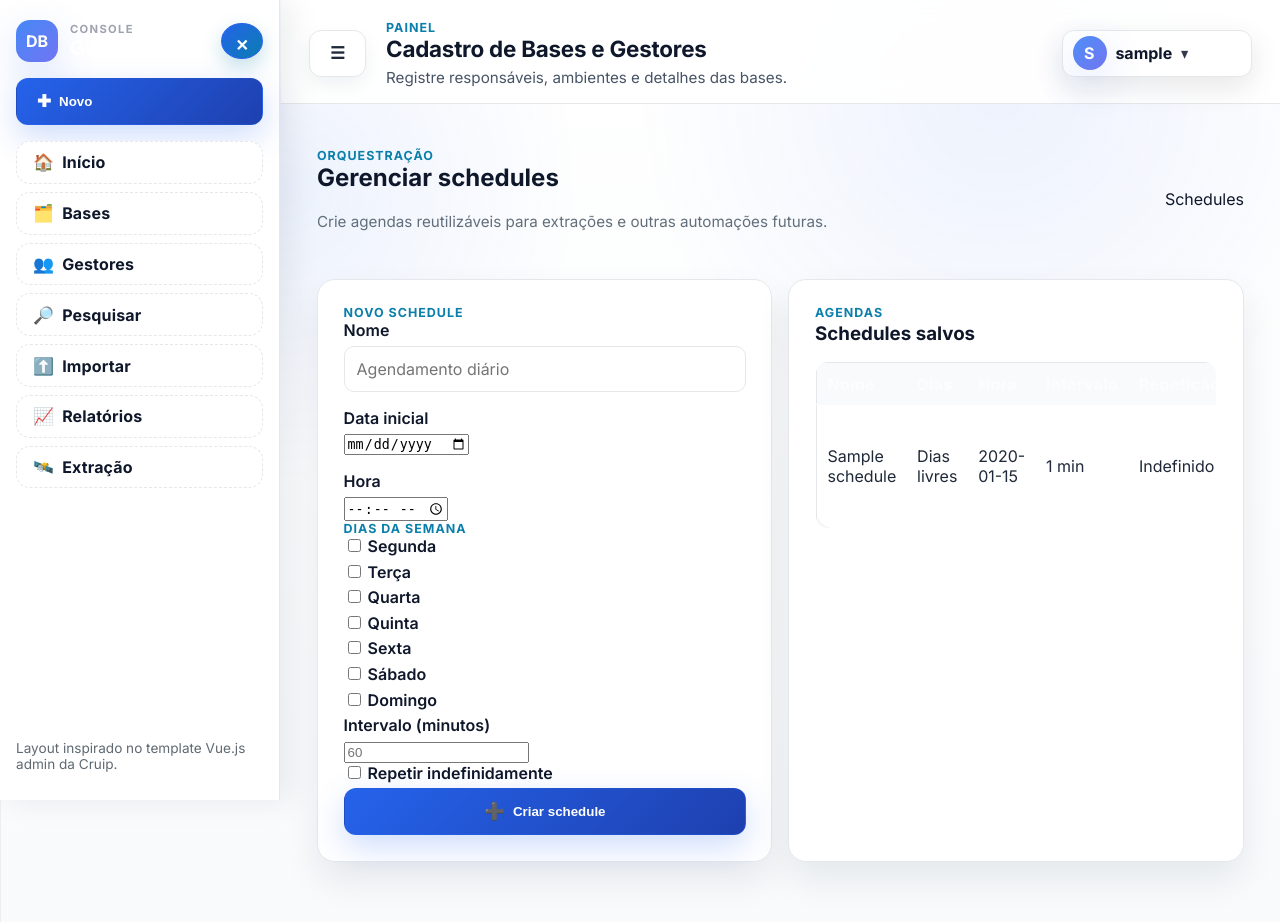
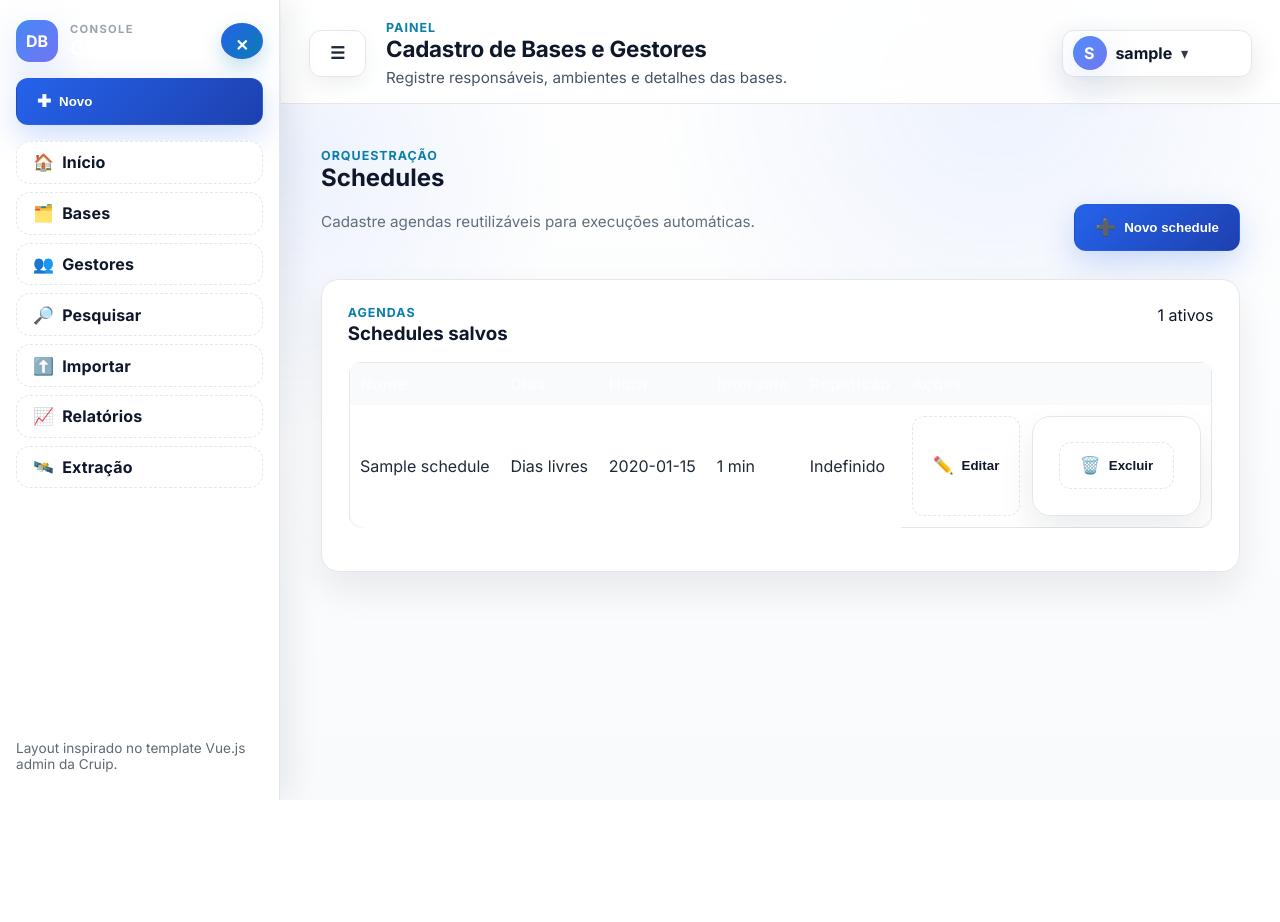
Before and after one commit to leandrojtv/Arquivos, a Flask app: page /schedules in a window 1280 px wide. After the commit the page ends 800 px from the top, so only its background shows below. Run offline with Flask 3, Linux system fonts and the light colour scheme; the visitor is signed in with stand-in values (Sample User, id 1); tables that the repository leaves empty hold one stand-in row (values such as "Sample post").

Commit message:
Redesign schedules page with modal creation

```diff
--- a/app.py
+++ b/app.py
@@ -2367,6 +2367,7 @@ def schedules():
                 "name": sched["name"],
                 "start_date": sched["start_date"],
                 "start_time": sched["start_time"],
+                "days_of_week": sched["days_of_week"],
                 "days_label": humanize_days(sched["days_of_week"]),
                 "interval": sched["interval_minutes"],
                 "repeat_forever": bool(sched["repeat_forever"]),
--- a/static/style.css
+++ b/static/style.css
@@ -582,6 +582,11 @@ table td.compact {
   gap: 1rem;
 }
 
+.grid-two.compact {
+  grid-template-columns: repeat(auto-fit, minmax(180px, 1fr));
+  gap: 0.75rem;
+}
+
 .grid-two.wide-left {
   grid-template-columns: minmax(320px, 1.35fr) minmax(260px, 1fr);
   align-items: start;
@@ -903,6 +908,12 @@ table td.compact {
   margin-bottom: 1rem;
 }
 
+.form-grid {
+  display: flex;
+  flex-direction: column;
+  gap: 1rem;
+}
+
 .button.full {
   width: 100%;
   justify-content: center;
@@ -914,6 +925,42 @@ table td.compact {
   justify-content: space-between;
   gap: 1rem;
   margin-bottom: 1.25rem;
+}
+
+.section-header.with-action {
+  align-items: flex-end;
+}
+
+.card-header.between {
+  display: flex;
+  align-items: flex-start;
+  justify-content: space-between;
+  gap: 1rem;
+}
+
+.chips {
+  display: flex;
+  flex-wrap: wrap;
+  gap: 0.5rem;
+}
+
+.chip-checkbox {
+  display: inline-flex;
+  align-items: center;
+  gap: 0.4rem;
+  padding: 0.45rem 0.65rem;
+  border-radius: 10px;
+  border: 1px solid var(--border);
+  background: var(--card-strong);
+}
+
+.chip-checkbox input {
+  accent-color: var(--primary);
+}
+
+.align-end {
+  display: flex;
+  align-items: flex-end;
 }
 
 .picker-field {
--- a/templates/schedules.html
+++ b/templates/schedules.html
@@ -2,67 +2,24 @@
 {% block title %}Schedules{% endblock %}
 {% block content %}
 <section class="form-section">
-  <div class="section-header">
+  <div class="section-header with-action">
     <div>
       <p class="eyebrow">Orquestração</p>
-      <h2>Gerenciar schedules</h2>
-      <p class="subtitle">Crie agendas reutilizáveis para extrações e outras automações futuras.</p>
+      <h2>Schedules</h2>
+      <p class="subtitle">Cadastre agendas reutilizáveis para execuções automáticas.</p>
     </div>
-    <div class="pill">Schedules</div>
-  </div>
-
-  <div class="grid-two">
-    <form action="{{ url_for('schedules') }}" method="post" class="card">
-      <p class="eyebrow">Novo schedule</p>
-      <label for="name">Nome</label>
-      <input type="text" name="name" id="name" value="{{ edit_schedule and edit_schedule['name'] or '' }}" placeholder="Agendamento diário" />
-
-      <div class="grid-two">
-        <div>
-          <label for="start_date">Data inicial</label>
-          <input type="date" name="start_date" id="start_date" value="{{ edit_schedule and edit_schedule['start_date'] or '' }}" />
-        </div>
-        <div>
-          <label for="start_time">Hora</label>
-          <input type="time" name="start_time" id="start_time" value="{{ edit_schedule and edit_schedule['start_time'] or '' }}" />
+    <div class="actions-inline">
+      <button type="button" class="button primary open-schedule" data-mode="create"><span class="icon">➕</span><span>Novo schedule</span></button>
     </div>
   </div>
 
-      <p class="eyebrow">Dias da semana</p>
-      <div class="chips">
-        {% set chosen = (edit_schedule and (edit_schedule['days_of_week'] or '') or '').split(',') %}
-        {% for code, label in days_options %}
-        <label class="chip-checkbox">
-          <input type="checkbox" name="days_of_week" value="{{ code }}" {% if code in chosen %}checked{% endif %} />
-          <span>{{ label }}</span>
-        </label>
-        {% endfor %}
-      </div>
-
-      <label for="interval_minutes">Intervalo (minutos)</label>
-      <input type="number" name="interval_minutes" id="interval_minutes" min="0" step="5" value="{{ edit_schedule and edit_schedule['interval_minutes'] or '' }}" placeholder="60" />
-      <label class="checkbox">
-        <input type="checkbox" name="repeat_forever" {% if edit_schedule and edit_schedule['repeat_forever'] %}checked{% endif %} />
-        <span>Repetir indefinidamente</span>
-      </label>
-
-      {% if edit_schedule %}
-      <input type="hidden" name="schedule_id" value="{{ edit_schedule['id'] }}" />
-      <div class="actions-inline">
-        <a class="button ghost" href="{{ url_for('schedules') }}"><span class="icon">↩</span><span>Cancelar edição</span></a>
-        <button type="submit" class="button"><span class="icon">💾</span><span>Atualizar</span></button>
-      </div>
-      {% else %}
-      <button type="submit" class="button full"><span class="icon">➕</span><span>Criar schedule</span></button>
-      {% endif %}
-    </form>
-
   <div class="card">
-      <div class="card-header">
+    <div class="card-header between">
       <div>
         <p class="eyebrow">Agendas</p>
         <h3>Schedules salvos</h3>
       </div>
+      <div class="pill">{{ schedules|length }} ativos</div>
     </div>
     <div class="table-scroll">
       <table>
@@ -85,7 +42,16 @@
             <td>{{ sched.interval or '—' }} {% if sched.interval %}min{% endif %}</td>
             <td>{{ 'Indefinido' if sched.repeat_forever else 'Até finalizar' }}</td>
             <td class="actions-inline">
-                <a class="button ghost" href="{{ url_for('schedules', edit=sched.id) }}"><span class="icon">✏️</span><span>Editar</span></a>
+              <button type="button" class="button ghost open-schedule" data-mode="edit"
+                data-id="{{ sched.id }}"
+                data-name="{{ sched.name }}"
+                data-start-date="{{ sched.start_date or '' }}"
+                data-start-time="{{ sched.start_time or '' }}"
+                data-days-raw="{{ sched.days_of_week or '' }}"
+                data-interval="{{ sched.interval or '' }}"
+                data-repeat="{{ 1 if sched.repeat_forever else 0 }}">
+                <span class="icon">✏️</span><span>Editar</span>
+              </button>
               <form action="{{ url_for('delete_schedule', schedule_id=sched.id) }}" method="post" style="display:inline">
                 <button type="submit" class="button ghost"><span class="icon">🗑️</span><span>Excluir</span></button>
               </form>
@@ -98,6 +64,137 @@
       </table>
     </div>
   </div>
+</section>
+
+<div class="modal-overlay {% if edit_schedule %}open{% endif %}" id="schedule-modal" aria-hidden="{{ 'false' if edit_schedule else 'true' }}">
+  <div class="modal-card wide" role="dialog" aria-modal="true" aria-labelledby="schedule-title">
+    <header class="modal-header">
+      <div>
+        <p class="eyebrow">Schedule</p>
+        <h3 id="schedule-title">{{ 'Editar schedule' if edit_schedule else 'Novo schedule' }}</h3>
+        <p class="subtitle">Defina quando e com que frequência os jobs devem rodar.</p>
       </div>
-</section>
+      <button type="button" class="icon-button close-modal" data-target="schedule-modal" aria-label="Fechar"><span class="icon">✕</span></button>
+    </header>
+    <form id="schedule-form" action="{{ url_for('schedules') }}" method="post" class="form-grid">
+      <input type="hidden" name="schedule_id" id="schedule_id" value="{{ edit_schedule and edit_schedule['id'] or '' }}" />
+      <div class="grid-two">
+        <div>
+          <label for="name">Nome</label>
+          <input type="text" name="name" id="name" placeholder="Agendamento diário" value="{{ edit_schedule and edit_schedule['name'] or '' }}" required />
+        </div>
+        <div class="grid-two compact">
+          <div>
+            <label for="start_date">Data inicial</label>
+            <input type="date" name="start_date" id="start_date" value="{{ edit_schedule and edit_schedule['start_date'] or '' }}" />
+          </div>
+          <div>
+            <label for="start_time">Hora</label>
+            <input type="time" name="start_time" id="start_time" value="{{ edit_schedule and edit_schedule['start_time'] or '' }}" />
+          </div>
+        </div>
+      </div>
+
+      <div>
+        <p class="eyebrow">Dias da semana</p>
+        <div class="chips">
+          {% set chosen = (edit_schedule and (edit_schedule['days_of_week'] or '') or '').split(',') %}
+          {% for code, label in days_options %}
+          <label class="chip-checkbox">
+            <input type="checkbox" name="days_of_week" value="{{ code }}" {% if code in chosen %}checked{% endif %} />
+            <span>{{ label }}</span>
+          </label>
+          {% endfor %}
+        </div>
+      </div>
+
+      <div class="grid-two">
+        <div>
+          <label for="interval_minutes">Intervalo (minutos)</label>
+          <input type="number" name="interval_minutes" id="interval_minutes" min="0" step="5" placeholder="60" value="{{ edit_schedule and edit_schedule['interval_minutes'] or '' }}" />
+        </div>
+        <div class="align-end">
+          <label class="checkbox">
+            <input type="checkbox" name="repeat_forever" id="repeat_forever" {% if edit_schedule and edit_schedule['repeat_forever'] %}checked{% endif %} />
+            <span>Repetir indefinidamente</span>
+          </label>
+        </div>
+      </div>
+
+      <div class="modal-actions">
+        <button type="button" class="button ghost close-modal" data-target="schedule-modal"><span class="icon">↩</span><span>Cancelar</span></button>
+        <button type="submit" class="button"><span class="icon">💾</span><span id="schedule-submit-label">{{ 'Salvar alterações' if edit_schedule else 'Criar schedule' }}</span></button>
+      </div>
+    </form>
+  </div>
+</div>
+<script>
+  const scheduleModal = document.getElementById('schedule-modal');
+  const scheduleForm = document.getElementById('schedule-form');
+  const scheduleTitle = document.getElementById('schedule-title');
+  const submitLabel = document.getElementById('schedule-submit-label');
+
+  const clearScheduleForm = () => {
+    if (!scheduleForm) return;
+    scheduleForm.reset();
+    scheduleForm.querySelector('#schedule_id').value = '';
+    scheduleTitle.textContent = 'Novo schedule';
+    submitLabel.textContent = 'Criar schedule';
+  };
+
+  const setDays = (raw) => {
+    const allowed = (raw || '').split(',').map((d) => d.trim()).filter(Boolean);
+    scheduleForm?.querySelectorAll('input[name="days_of_week"]').forEach((input) => {
+      input.checked = allowed.includes(input.value);
+    });
+  };
+
+  const fillScheduleForm = (data) => {
+    if (!scheduleForm) return;
+    scheduleForm.querySelector('#name').value = data.name || '';
+    scheduleForm.querySelector('#start_date').value = data.startDate || '';
+    scheduleForm.querySelector('#start_time').value = data.startTime || '';
+    scheduleForm.querySelector('#interval_minutes').value = data.interval || '';
+    scheduleForm.querySelector('#schedule_id').value = data.id || '';
+    const repeatEl = scheduleForm.querySelector('#repeat_forever');
+    if (repeatEl) repeatEl.checked = data.repeat === '1' || data.repeat === 1 || data.repeat === true;
+    setDays(data.daysRaw || '');
+    scheduleTitle.textContent = data.id ? 'Editar schedule' : 'Novo schedule';
+    submitLabel.textContent = data.id ? 'Salvar alterações' : 'Criar schedule';
+  };
+
+  document.querySelectorAll('.open-schedule').forEach((btn) => {
+    btn.addEventListener('click', () => {
+      const mode = btn.dataset.mode;
+      if (mode === 'edit') {
+        fillScheduleForm({
+          id: btn.dataset.id,
+          name: btn.dataset.name,
+          startDate: btn.dataset.startDate,
+          startTime: btn.dataset.startTime,
+          interval: btn.dataset.interval,
+          repeat: btn.dataset.repeat,
+          daysRaw: btn.dataset.daysRaw,
+        });
+      } else {
+        clearScheduleForm();
+      }
+      if (typeof toggleModal === 'function') {
+        toggleModal('schedule-modal', true);
+      }
+    });
+  });
+
+  {% if edit_schedule %}
+  fillScheduleForm({
+    id: '{{ edit_schedule['id'] }}',
+    name: '{{ edit_schedule['name']|escape }}',
+    startDate: '{{ edit_schedule['start_date'] or '' }}',
+    startTime: '{{ edit_schedule['start_time'] or '' }}',
+    interval: '{{ edit_schedule['interval_minutes'] or '' }}',
+    repeat: '{{ 1 if edit_schedule['repeat_forever'] else 0 }}',
+    daysRaw: '{{ edit_schedule['days_of_week'] or '' }}',
+  });
+  {% endif %}
+</script>
 {% endblock %}
```
Lines whose indentation alone changed are shown as unchanged.
